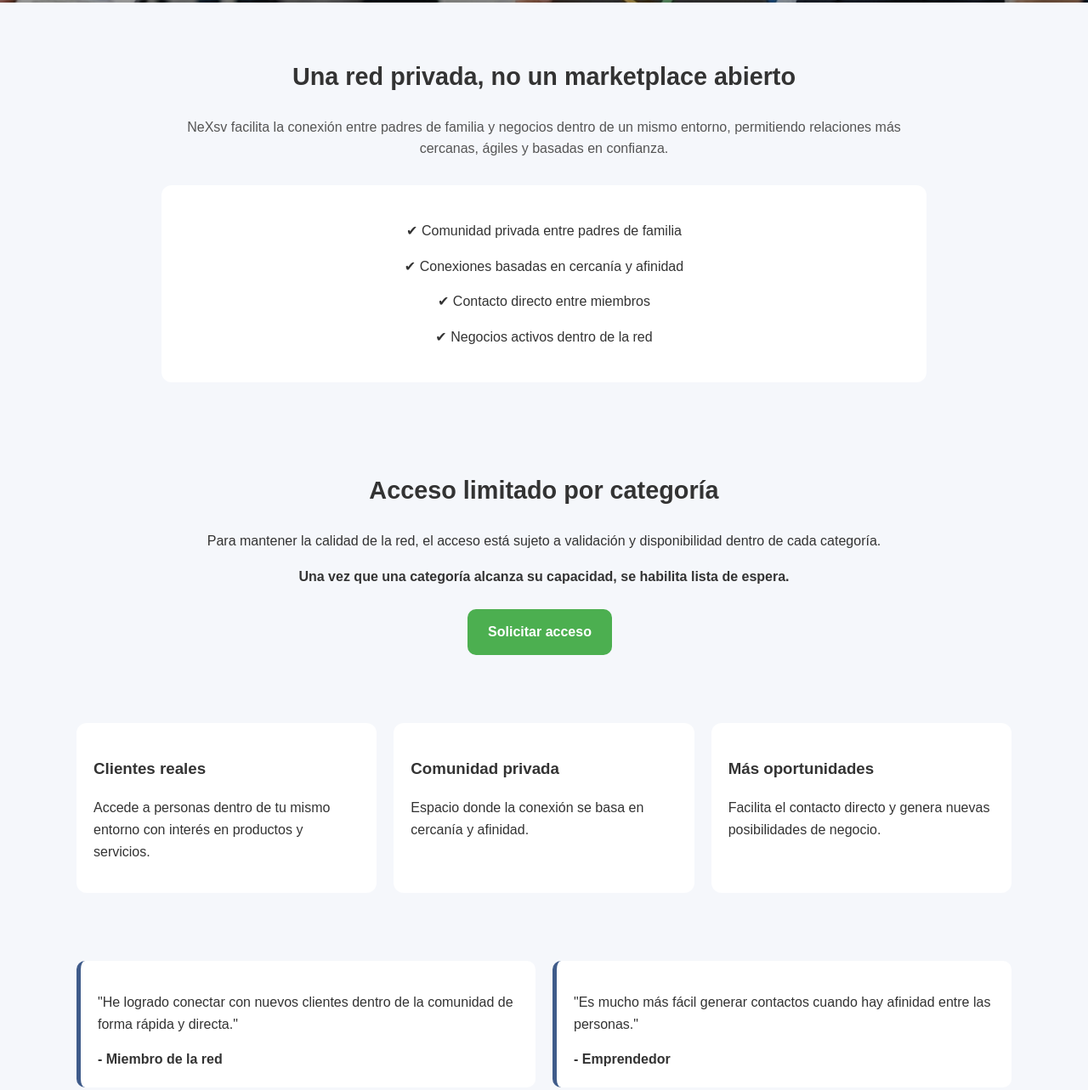
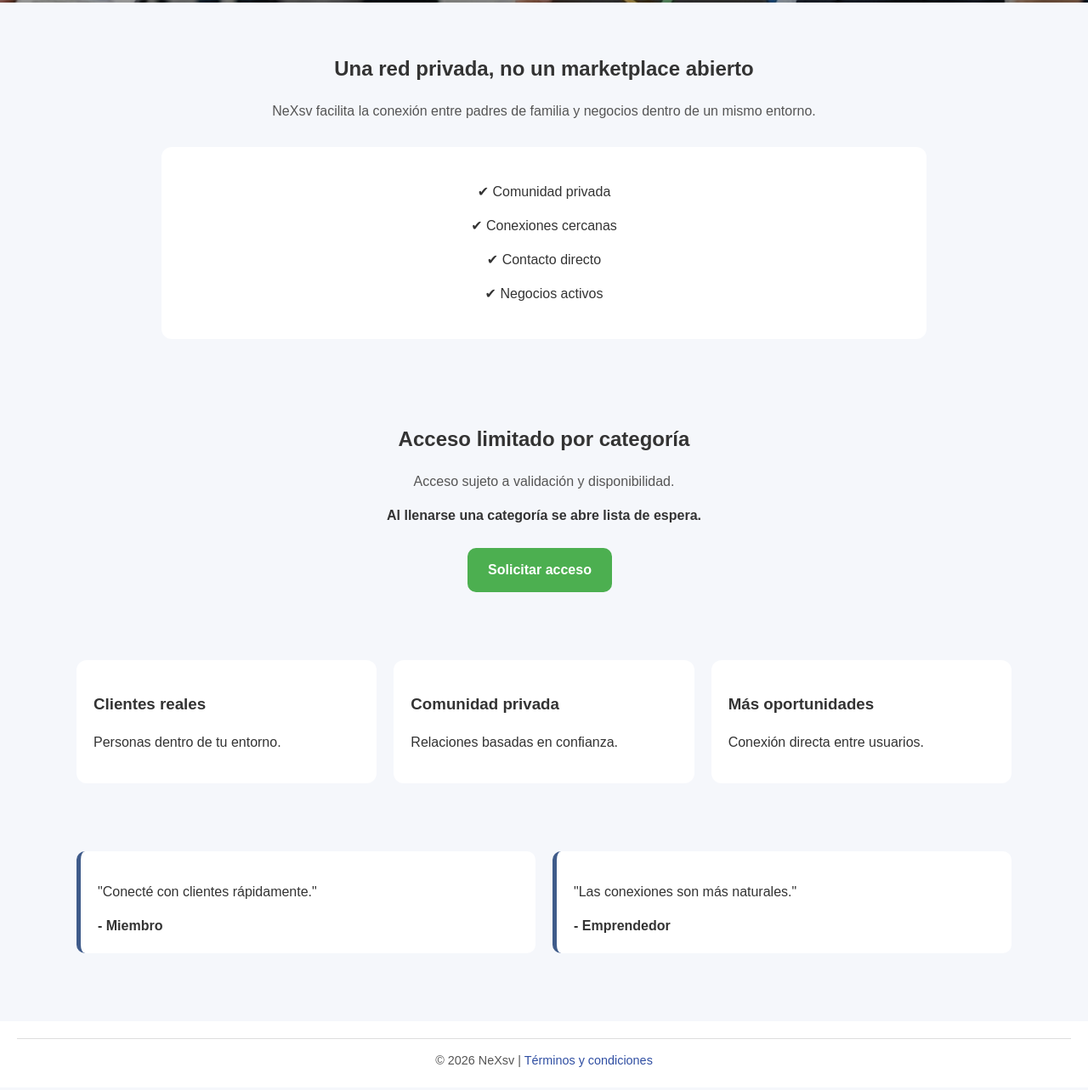
Before and after one commit to laumart21-bogran/neXsv_web, a plain HTML site: page index.html in a window 1280 px wide. Shown: the part 681-1964 px from the top of the page at 85% size. Drawn offline with Linux system fonts and the light colour scheme.

Commit message:
Update index.html

```diff
--- a/index.html
+++ b/index.html
@@ -8,7 +8,7 @@
 
 <style>
 
-/* BASE RESPONSIVE (IGUAL QUE NEGOCIOS) */
+/* BASE ORIGINAL LIMPIA */
 html{
   font-size:16px;
 }
@@ -16,9 +16,9 @@
 body{
   margin:0;
   font-family: Arial;
+  font-size:1rem;
+  line-height:1.5;
   background:#f5f7fb;
-  font-size:1rem;
-  line-height:1.6;
   color:#333;
 }
 
@@ -58,11 +58,10 @@
 
 .hero h1{
   font-size:2.4rem;
-  margin-bottom:10px;
 }
 
 .hero p{
-  font-size:1.1rem;
+  font-size:1rem;
 }
 
 /* CONTENIDO */
@@ -81,7 +80,6 @@
   text-decoration:none;
   margin:10px 10px 0 0;
   font-weight:bold;
-  font-size:1rem;
 }
 
 /* GRID */
@@ -96,7 +94,6 @@
   background:white;
   padding:20px;
   border-radius:12px;
-  font-size:1rem;
 }
 
 /* TESTIMONIOS */
@@ -105,12 +102,6 @@
   padding:20px;
   border-left:5px solid #3f5b8a;
   border-radius:10px;
-  font-size:1rem;
-}
-
-/* TITULOS */
-h2{
-  font-size:1.8rem;
 }
 
 /* FOOTER */
@@ -138,14 +129,6 @@
 /* MOBILE */
 @media(max-width:768px){
 
-  html{
-    font-size:16px;
-  }
-
-  body{
-    font-size:1rem;
-  }
-
   .hero{
     flex-direction:column;
     text-align:center;
@@ -156,10 +139,6 @@
 
   .hero h1{
     font-size:2rem;
-  }
-
-  .hero p{
-    font-size:1rem;
   }
 
   .hero img{
@@ -199,17 +178,16 @@
 
 <h2>Una red privada, no un marketplace abierto</h2>
 
-<p style="font-size:1rem; color:#555;">
-NeXsv facilita la conexión entre padres de familia y negocios dentro de un mismo entorno,
-permitiendo relaciones más cercanas, ágiles y basadas en confianza.
+<p style="color:#555;">
+NeXsv facilita la conexión entre padres de familia y negocios dentro de un mismo entorno.
 </p>
 
-<div style="margin-top:30px; background:white; padding:25px; border-radius:12px; font-size:1rem;">
+<div style="margin-top:30px; background:white; padding:25px; border-radius:12px;">
 
-<p>✔ Comunidad privada entre padres de familia</p>
-<p>✔ Conexiones basadas en cercanía y afinidad</p>
-<p>✔ Contacto directo entre miembros</p>
-<p>✔ Negocios activos dentro de la red</p>
+<p>✔ Comunidad privada</p>
+<p>✔ Conexiones cercanas</p>
+<p>✔ Contacto directo</p>
+<p>✔ Negocios activos</p>
 
 </div>
 
@@ -219,13 +197,12 @@
 
 <h2>Acceso limitado por categoría</h2>
 
-<p style="font-size:1rem;">
-Para mantener la calidad de la red, el acceso está sujeto a validación
-y disponibilidad dentro de cada categoría.
+<p style="color:#555;">
+Acceso sujeto a validación y disponibilidad.
 </p>
 
 <p style="font-weight:bold;">
-Una vez que una categoría alcanza su capacidad, se habilita lista de espera.
+Al llenarse una categoría se abre lista de espera.
 </p>
 
 <a class="btn"
@@ -240,17 +217,17 @@
 
 <div class="card">
 <h3>Clientes reales</h3>
-<p>Accede a personas dentro de tu mismo entorno con interés en productos y servicios.</p>
+<p>Personas dentro de tu entorno.</p>
 </div>
 
 <div class="card">
 <h3>Comunidad privada</h3>
-<p>Espacio donde la conexión se basa en cercanía y afinidad.</p>
+<p>Relaciones basadas en confianza.</p>
 </div>
 
 <div class="card">
 <h3>Más oportunidades</h3>
-<p>Facilita el contacto directo y genera nuevas posibilidades de negocio.</p>
+<p>Conexión directa entre usuarios.</p>
 </div>
 
 </div>
@@ -258,12 +235,12 @@
 <div class="grid container">
 
 <div class="testimonial">
-<p>"He logrado conectar con nuevos clientes dentro de la comunidad de forma rápida y directa."</p>
-<strong>- Miembro de la red</strong>
+<p>"Conecté con clientes rápidamente."</p>
+<strong>- Miembro</strong>
 </div>
 
 <div class="testimonial">
-<p>"Es mucho más fácil generar contactos cuando hay afinidad entre las personas."</p>
+<p>"Las conexiones son más naturales."</p>
 <strong>- Emprendedor</strong>
 </div>
 
```
